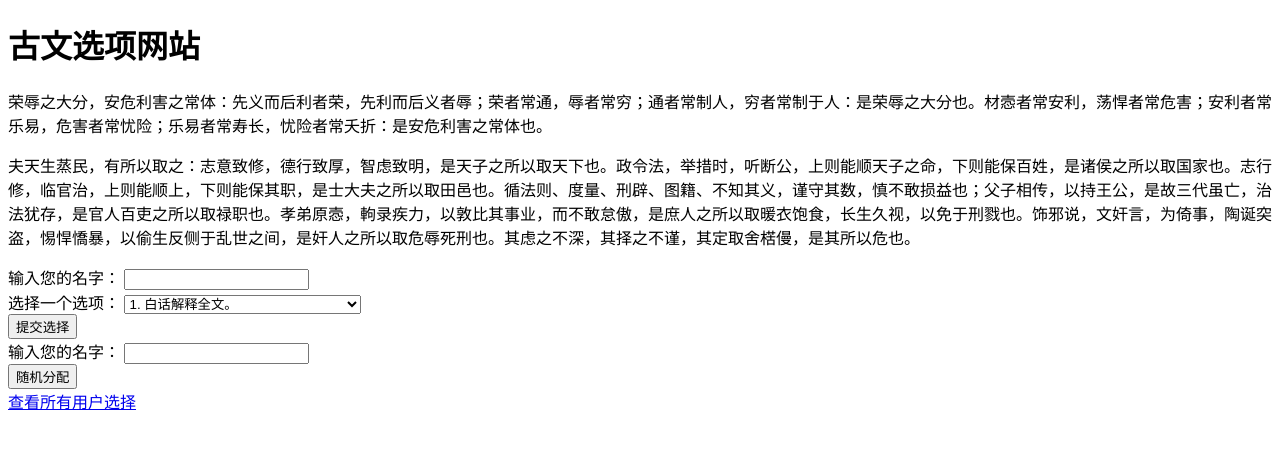
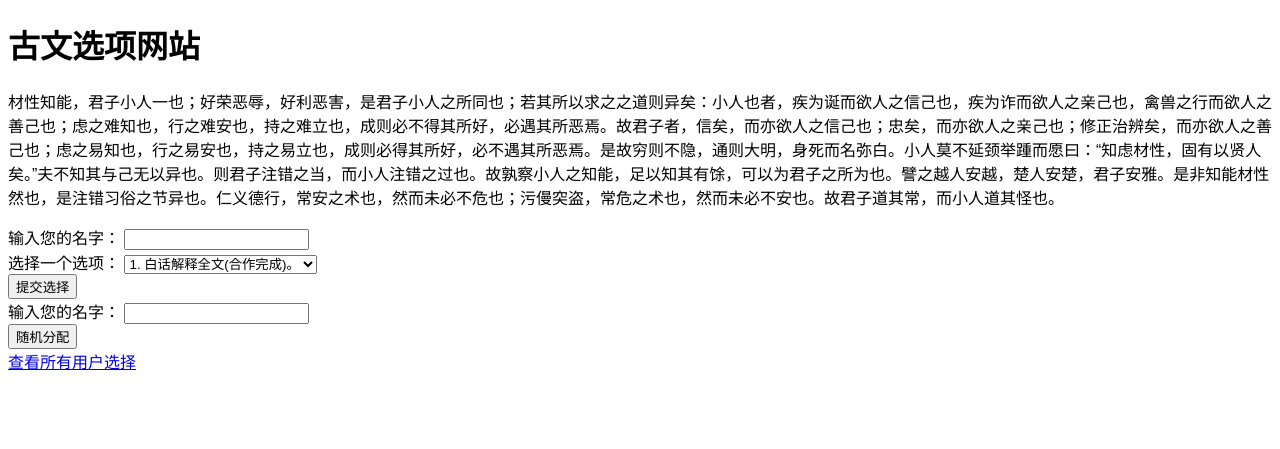
Before and after one commit to zsxlh/zsxlh.github.io, a Flask app: page / in a window 1280 px wide. Shown: the top 449 px of the page. Run offline with Flask 3, Linux system fonts and the light colour scheme.

Commit message:
Update index.html

```diff
--- a/templates/index.html
+++ b/templates/index.html
@@ -11,8 +11,7 @@
 </head>
 <body>
     <h1>古文选项网站</h1>
-    <p>荣辱之大分，安危利害之常体：先义而后利者荣，先利而后义者辱；荣者常通，辱者常穷；通者常制人，穷者常制于人：是荣辱之大分也。材悫者常安利，荡悍者常危害；安利者常乐易，危害者常忧险；乐易者常寿长，忧险者常夭折：是安危利害之常体也。</p>
-    <p>夫天生蒸民，有所以取之：志意致修，德行致厚，智虑致明，是天子之所以取天下也。政令法，举措时，听断公，上则能顺天子之命，下则能保百姓，是诸侯之所以取国家也。志行修，临官治，上则能顺上，下则能保其职，是士大夫之所以取田邑也。循法则、度量、刑辟、图籍、不知其义，谨守其数，慎不敢损益也；父子相传，以持王公，是故三代虽亡，治法犹存，是官人百吏之所以取禄职也。孝弟原悫，軥录疾力，以敦比其事业，而不敢怠傲，是庶人之所以取暖衣饱食，长生久视，以免于刑戮也。饰邪说，文奸言，为倚事，陶诞突盗，惕悍憍暴，以偷生反侧于乱世之间，是奸人之所以取危辱死刑也。其虑之不深，其择之不谨，其定取舍楛僈，是其所以危也。</p>
+    <p>材性知能，君子小人一也；好荣恶辱，好利恶害，是君子小人之所同也；若其所以求之之道则异矣：小人也者，疾为诞而欲人之信己也，疾为诈而欲人之亲己也，禽兽之行而欲人之善己也；虑之难知也，行之难安也，持之难立也，成则必不得其所好，必遇其所恶焉。故君子者，信矣，而亦欲人之信己也；忠矣，而亦欲人之亲己也；修正治辨矣，而亦欲人之善己也；虑之易知也，行之易安也，持之易立也，成则必得其所好，必不遇其所恶焉。是故穷则不隐，通则大明，身死而名弥白。小人莫不延颈举踵而愿曰：“知虑材性，固有以贤人矣。”夫不知其与己无以异也。则君子注错之当，而小人注错之过也。故孰察小人之知能，足以知其有馀，可以为君子之所为也。譬之越人安越，楚人安楚，君子安雅。是非知能材性然也，是注错习俗之节异也。仁义德行，常安之术也，然而未必不危也；污僈突盗，常危之术也，然而未必不安也。故君子道其常，而小人道其怪也。</p>
     <form action="{{ url_for('submit') }}" method="POST">
         <div>
             <label for="user_name">输入您的名字：</label>
@@ -21,11 +20,11 @@
         <div>
             <label for="selected_option">选择一个选项：</label>
             <select id="selected_option" name="selected_option">
-                <option value="1">1. 白话解释全文。</option>
-                <option value="2">2. 材悫的含义。</option>
+                <option value="1">1. 白话解释全文(合作完成)。</option>
+                <option value="2">2. 白话解释全文(合作完成)。</option>
                 <option value="3">3. 荡悍的含义。</option>
-                <option value="4">4. 何谓天生蒸民。</option>
-                <option value="5">5. 志意致修和志行修的区别是什么？</option>
+                <option value="4">4. 何谓君子道其常？</option>
+                <option value="5">5. 可自拟问题和分享点。</option>
             </select>
         </div>
         <button type="submit">提交选择</button>
```
